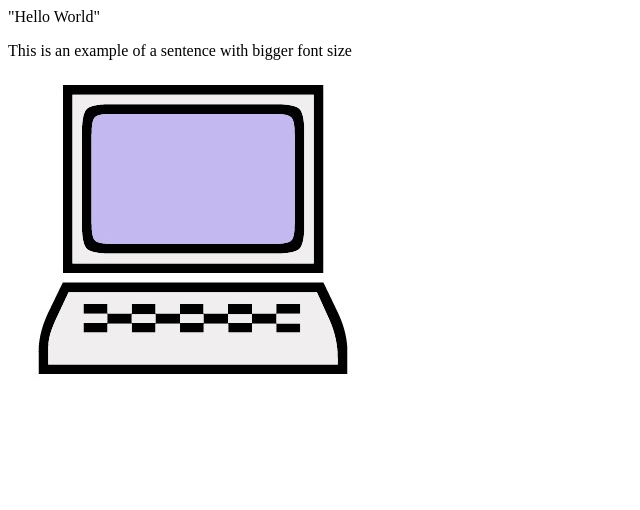
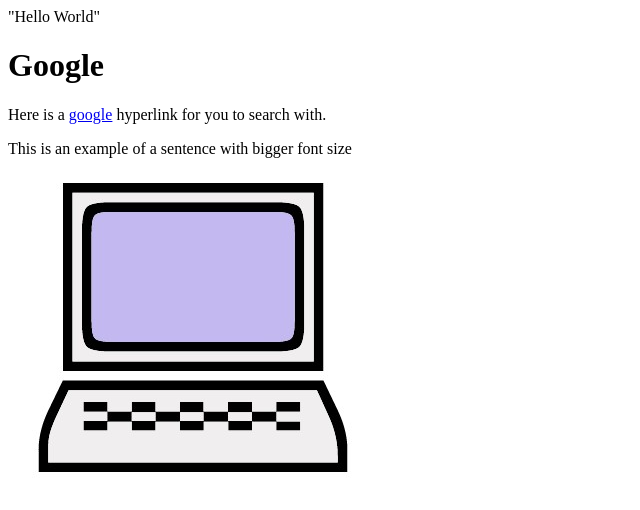
Before and after one commit to brockdarling/brockdarling.github.io, a plain HTML site: page index.html in a window 1280 px wide. Shown: the whole page, without its empty margins (0-640 px from the left). Drawn offline with Linux system fonts and the light colour scheme.

Commit message:
Update index.html

```diff
--- a/index.html
+++ b/index.html
@@ -1,4 +1,17 @@
 "Hello World"
+
+<html>
+   <head>
+      <title>HTML Hyperlinks</title>
+   </head>
+
+   <body>
+      <h1>Google</h1>
+      <p>
+         Here is a <a href="https://www.google.com/">google</a> hyperlink for you to search with.
+      </p>
+   </body>
+</html>
 
 <div>
 <p class="green-text font-36">This is an example of a sentence with bigger font size</p>
```
